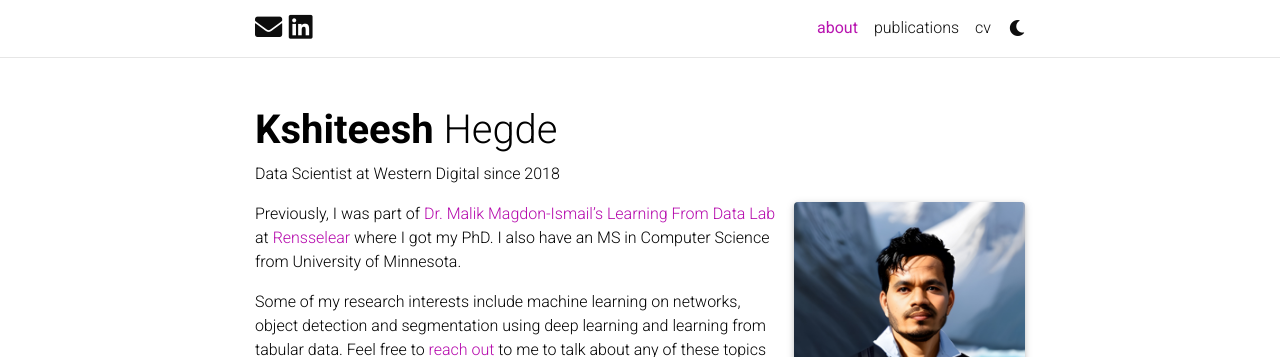
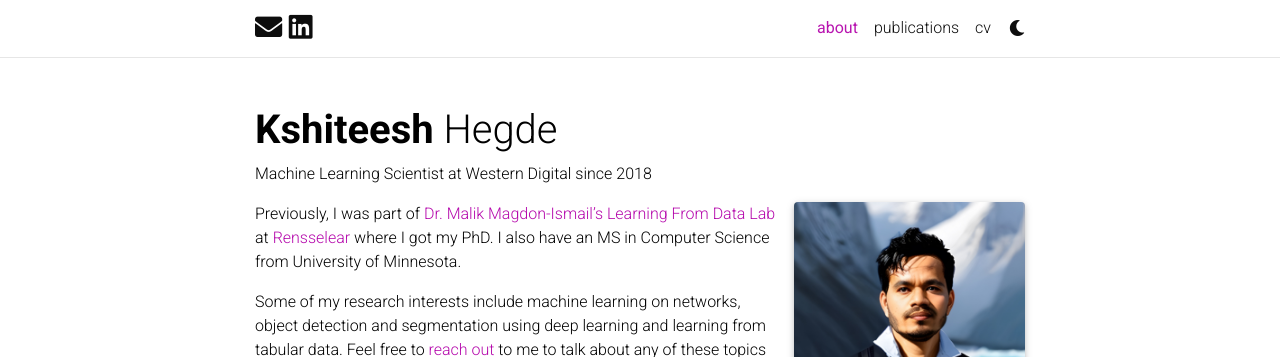
Before and after one commit to kshiteesh/kshiteesh.github.io, a Jekyll site: the page built from _pages/about.md, in a window 1280 px wide. Shown: the top 357 px of the page. Built offline with Jekyll 4.4.1, drawn with Linux system fonts in a browser that asks for light colours; full-size pictures stand in for the smaller copies a plugin makes; comment, search, counter and statistics services are not loaded; a style sheet for code colours, icons or effects is not loaded.

Commit message:
edited about

```diff
--- a/_config.yml
+++ b/_config.yml
@@ -8,11 +8,11 @@ middle_name:
 last_name: Hegde
 email: sayhi@hegde.ai
 description: > # the ">" symbol means to ignore newlines until "footer_text:"
-  K Hegde's webpage. Based on [*folio](https://github.com/bogoli/-folio) design.
+  Machine Learning Scientist at Western Digital
 footer_text: >
   Powered by <a href="https://jekyllrb.com/" target="_blank">Jekyll</a> with <a href="https://github.com/alshedivat/al-folio">al-folio</a> theme.
   Hosted by <a href="https://pages.github.com/" target="_blank">GitHub Pages</a>.
-keywords: machine learning, deep learning  # add your own keywords or leave empty
+keywords: machine learning, deep learning, ai, social network analysis, graph theory, machine learning on graphs  # add your own keywords or leave empty
 
 lang: en # the language of your site (for example: en, fr, cn, ru, etc.)
 icon: ⚛️  # the emoji used as the favicon (alternatively, provide image name in /assets/img/)
--- a/_pages/about.md
+++ b/_pages/about.md
@@ -2,7 +2,7 @@
 layout: about
 title: about
 permalink: /
-subtitle: Data Scientist at Western Digital since 2018
+subtitle: Machine Learning Scientist at Western Digital since 2018
 
 profile:
   align: right
```
